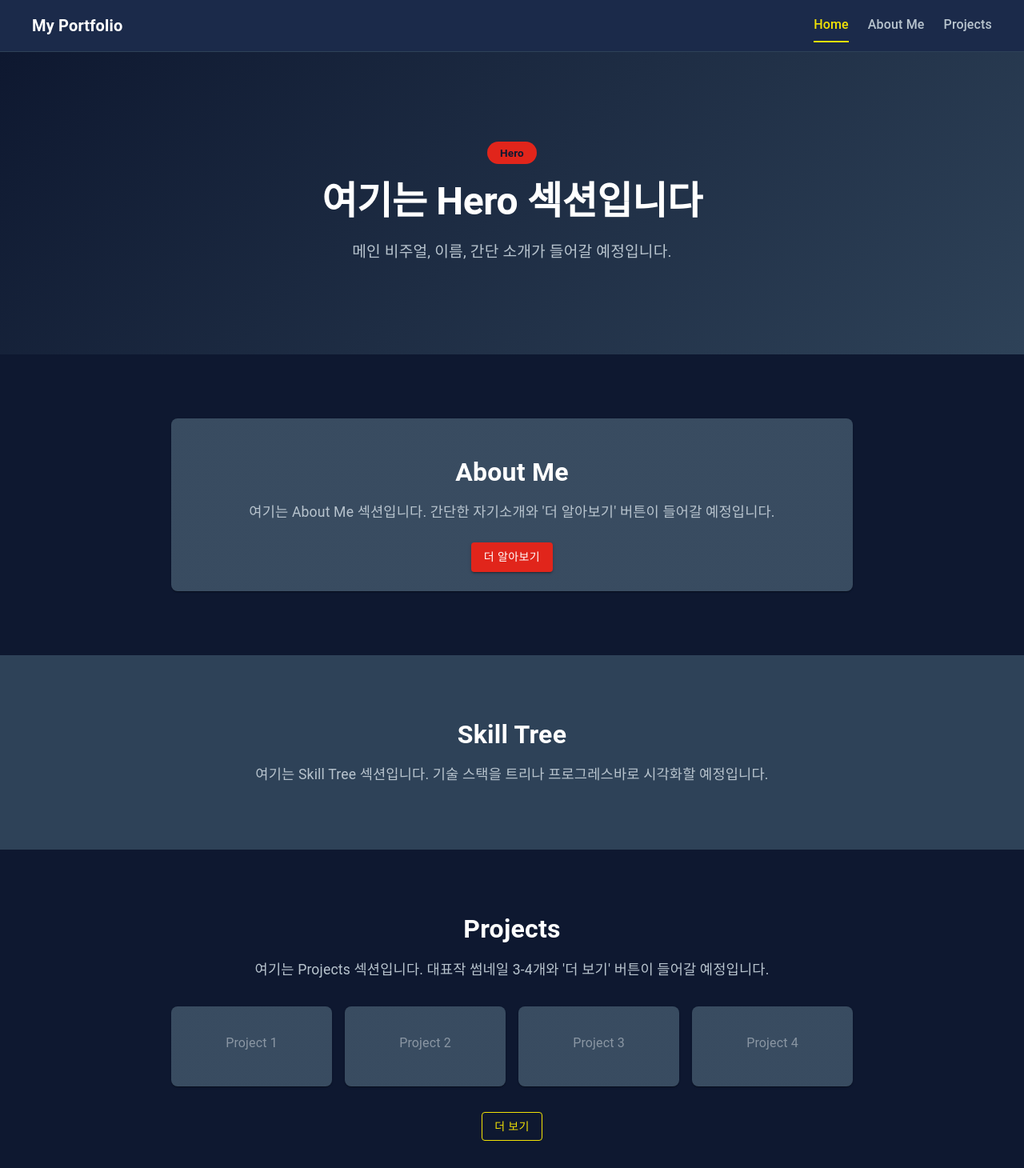
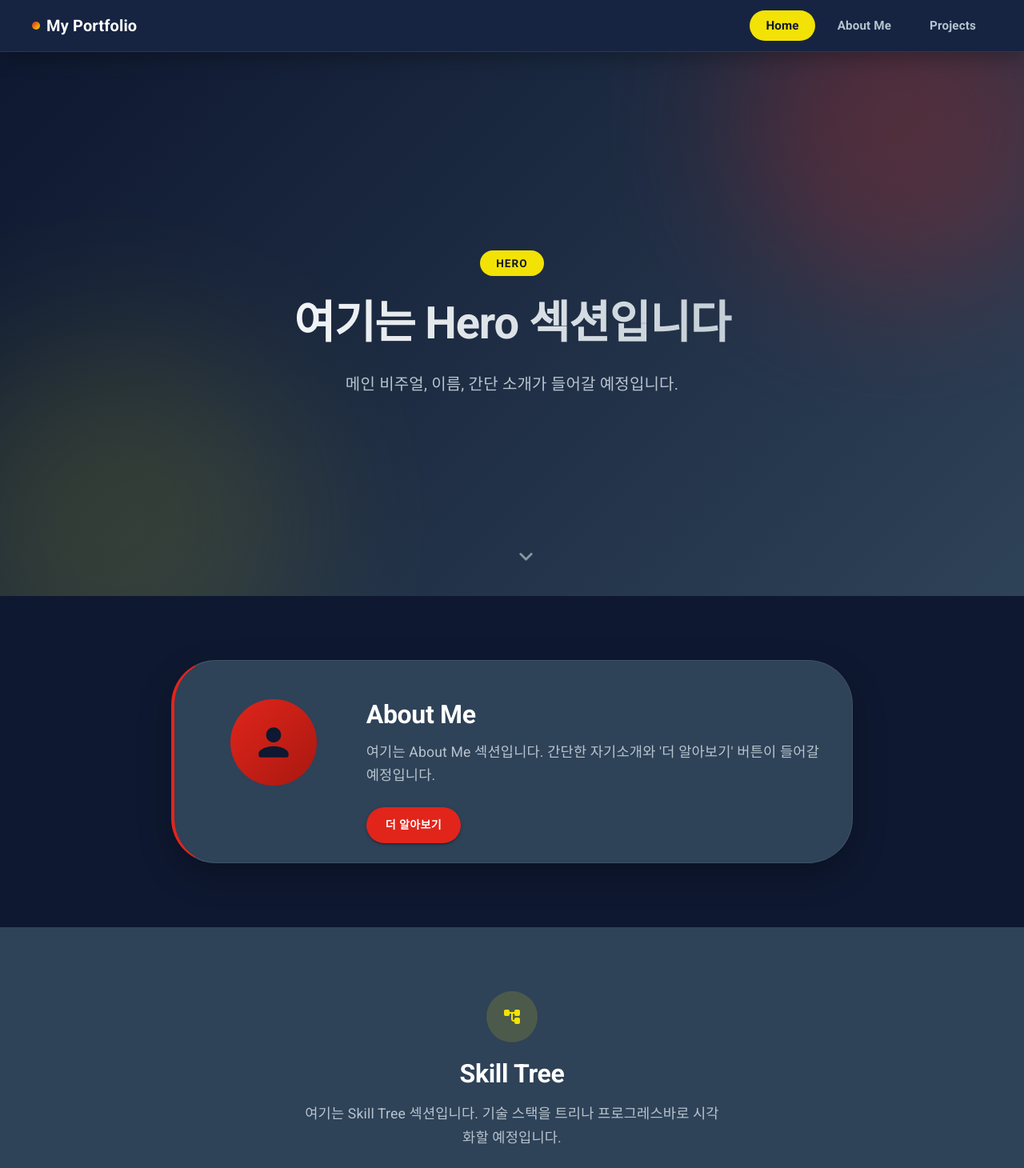
Before and after one commit to titato-water/my-portfolio, a React (Vite) app: page / in a window 1280 px wide. Shown: the top 1460 px of the page at 80% size. Built offline with nearby package versions, Linux system fonts and the light colour scheme.

Commit message:
포트폴리오 페이지 디자인 개선: 글래스 네비게이션, 히어로 그라데이션, 카드 호버 효과 추가
Co-Authored-By: Claude Sonnet 5 <noreply@anthropic.com>
Claude-Session: https://claude.ai/code/session_01J1e955gZo474Ppi3Sqz47r

```diff
--- a/src/components/common/navbar.jsx
+++ b/src/components/common/navbar.jsx
@@ -22,9 +22,10 @@ function Navbar() {
       position="sticky"
       elevation={0}
       sx={{
-        backgroundColor: 'secondary.main',
-        borderBottom: '1px solid',
-        borderColor: 'background.paper',
+        backgroundColor: 'rgba(27, 42, 74, 0.72)',
+        backdropFilter: 'blur(12px)',
+        borderBottom: '1px solid rgba(184, 196, 206, 0.12)',
+        boxShadow: '0 8px 24px rgba(0, 0, 0, 0.25)',
       }}
     >
       <Toolbar sx={{ justifyContent: 'center', px: { xs: 2, md: 3 } }}>
@@ -37,13 +38,24 @@ function Navbar() {
             justifyContent: 'space-between',
           }}
         >
+          <Box sx={{ display: 'flex', alignItems: 'center', gap: 1 }}>
+            <Box
+              sx={{
+                width: 10,
+                height: 10,
+                borderRadius: '50%',
+                background:
+                  'linear-gradient(135deg, var(--color-primary) 0%, var(--color-accent) 100%)',
+              }}
+            />
             <Typography
               variant="h6"
               sx={{ fontWeight: 700, color: 'text.primary' }}
             >
               My Portfolio
             </Typography>
-          <Box sx={{ display: 'flex', gap: { xs: 1.5, md: 3 } }}>
+          </Box>
+          <Box sx={{ display: 'flex', gap: { xs: 0.5, md: 1 } }}>
             {NAV_ITEMS.map((item) => (
               <Box
                 key={item.path}
@@ -52,17 +64,22 @@ function Navbar() {
                 end={item.path === '/'}
                 sx={{
                   textDecoration: 'none',
-                  fontSize: { xs: '0.85rem', md: '1rem' },
-                  fontWeight: 500,
+                  fontSize: { xs: '0.8rem', md: '0.95rem' },
+                  fontWeight: 600,
                   color: 'text.secondary',
+                  px: { xs: 1.5, md: 2.5 },
                   py: 1,
-                  borderBottom: '2px solid transparent',
+                  borderRadius: 999,
+                  transition: 'color 0.2s ease, background-color 0.2s ease',
                   '&.active': {
-                    color: 'accent.main',
-                    borderColor: 'accent.main',
+                    color: 'background.default',
+                    backgroundColor: 'accent.main',
                   },
                   '&:hover': {
-                    color: 'accent.hover',
+                    color: 'accent.main',
+                  },
+                  '&.active:hover': {
+                    color: 'background.default',
                   },
                 }}
               >
--- a/src/components/landing/about-section.jsx
+++ b/src/components/landing/about-section.jsx
@@ -2,10 +2,13 @@ import * as React from 'react';
 import { Link as RouterLink } from 'react-router-dom';
 import Box from '@mui/material/Box';
 import Container from '@mui/material/Container';
+import Grid from '@mui/material/Grid';
 import Card from '@mui/material/Card';
 import CardContent from '@mui/material/CardContent';
+import Avatar from '@mui/material/Avatar';
 import Typography from '@mui/material/Typography';
 import Button from '@mui/material/Button';
+import PersonRoundedIcon from '@mui/icons-material/PersonRounded';
 
 /**
  * About Me 섹션
@@ -29,18 +32,42 @@ function AboutSection() {
         <Card
           sx={{
             backgroundColor: 'background.paper',
-            borderRadius: 2,
-            textAlign: 'center',
+            borderRadius: 4,
+            borderLeft: '4px solid',
+            borderLeftColor: 'primary.main',
+            boxShadow: '0 16px 40px rgba(0, 0, 0, 0.25)',
+            transition: 'transform 0.25s ease, box-shadow 0.25s ease',
+            '&:hover': {
+              transform: 'translateY(-4px)',
+              boxShadow: '0 20px 48px rgba(0, 0, 0, 0.32)',
+            },
           }}
         >
           <CardContent sx={{ py: { xs: 4, md: 6 }, px: { xs: 3, md: 5 } }}>
+            <Grid container spacing={4} alignItems="center">
+              <Grid
+                size={{ xs: 12, md: 3 }}
+                sx={{ display: 'flex', justifyContent: 'center' }}
+              >
+                <Avatar
+                  sx={{
+                    width: { xs: 88, md: 108 },
+                    height: { xs: 88, md: 108 },
+                    background:
+                      'linear-gradient(135deg, var(--color-primary) 0%, var(--color-primary-dark) 100%)',
+                  }}
+                >
+                  <PersonRoundedIcon sx={{ fontSize: { xs: 44, md: 56 } }} />
+                </Avatar>
+              </Grid>
+              <Grid size={{ xs: 12, md: 9 }} sx={{ textAlign: { xs: 'center', md: 'left' } }}>
                 <Typography
                   variant="h4"
                   sx={{
                     fontSize: { xs: '1.5rem', md: '2rem' },
                     fontWeight: 700,
                     color: 'text.primary',
-                mb: 2,
+                    mb: 1.5,
                   }}
                 >
                   About Me
@@ -48,7 +75,7 @@ function AboutSection() {
                 <Typography
                   sx={{
                     fontSize: { xs: '1rem', md: '1.1rem' },
-                lineHeight: 1.6,
+                    lineHeight: 1.7,
                     color: 'text.secondary',
                     mb: 3,
                   }}
@@ -56,17 +83,11 @@ function AboutSection() {
                   여기는 About Me 섹션입니다. 간단한 자기소개와 '더 알아보기'
                   버튼이 들어갈 예정입니다.
                 </Typography>
-            <Button
-              component={RouterLink}
-              to="/about"
-              variant="contained"
-              sx={{
-                backgroundColor: 'primary.main',
-                '&:hover': { backgroundColor: 'primary.light' },
-              }}
-            >
+                <Button component={RouterLink} to="/about" variant="contained" color="primary">
                   더 알아보기
                 </Button>
+              </Grid>
+            </Grid>
           </CardContent>
         </Card>
       </Container>
--- a/src/components/landing/hero-section.jsx
+++ b/src/components/landing/hero-section.jsx
@@ -2,6 +2,7 @@ import * as React from 'react';
 import Box from '@mui/material/Box';
 import Container from '@mui/material/Container';
 import Typography from '@mui/material/Typography';
+import KeyboardArrowDownRoundedIcon from '@mui/icons-material/KeyboardArrowDownRounded';
 
 /**
  * Hero 섹션
@@ -13,28 +14,63 @@ function HeroSection() {
     <Box
       component="section"
       sx={{
+        position: 'relative',
         width: '100%',
+        overflow: 'hidden',
         display: 'flex',
         justifyContent: 'center',
+        alignItems: 'center',
+        minHeight: { xs: '70vh', md: '85vh' },
         background:
           'linear-gradient(135deg, var(--color-bg-primary) 0%, var(--color-bg-secondary) 100%)',
         py: { xs: 8, md: 14 },
         px: { xs: 2, md: 3 },
       }}
     >
-      <Container maxWidth="md" sx={{ textAlign: 'center' }}>
+      <Box
+        sx={{
+          position: 'absolute',
+          top: { xs: -80, md: -120 },
+          right: { xs: -80, md: -60 },
+          width: { xs: 220, md: 420 },
+          height: { xs: 220, md: 420 },
+          borderRadius: '50%',
+          background: 'var(--color-primary)',
+          opacity: 0.25,
+          filter: 'blur(90px)',
+          pointerEvents: 'none',
+        }}
+      />
+      <Box
+        sx={{
+          position: 'absolute',
+          bottom: { xs: -100, md: -140 },
+          left: { xs: -100, md: -80 },
+          width: { xs: 260, md: 460 },
+          height: { xs: 260, md: 460 },
+          borderRadius: '50%',
+          background: 'var(--color-accent)',
+          opacity: 0.12,
+          filter: 'blur(100px)',
+          pointerEvents: 'none',
+        }}
+      />
+
+      <Container maxWidth="md" sx={{ textAlign: 'center', position: 'relative' }}>
         <Typography
           component="span"
           sx={{
             display: 'inline-block',
-            mb: 2,
-            px: 2,
-            py: 0.5,
-            borderRadius: 4,
+            mb: 3,
+            px: 2.5,
+            py: 0.75,
+            borderRadius: 999,
             fontSize: { xs: '0.75rem', md: '0.85rem' },
-            fontWeight: 600,
+            fontWeight: 700,
+            letterSpacing: '0.08em',
+            textTransform: 'uppercase',
             color: 'background.default',
-            backgroundColor: 'primary.main',
+            backgroundColor: 'accent.main',
           }}
         >
           Hero
@@ -42,25 +78,49 @@ function HeroSection() {
         <Typography
           variant="h2"
           sx={{
-            fontSize: { xs: '2rem', md: '3rem' },
-            fontWeight: 700,
-            lineHeight: 1.3,
-            color: 'text.primary',
-            mb: 2,
+            fontSize: { xs: '2.25rem', md: '3.5rem' },
+            fontWeight: 800,
+            lineHeight: 1.25,
+            mb: 3,
+            background:
+              'linear-gradient(90deg, #ffffff 0%, var(--color-text-secondary) 100%)',
+            backgroundClip: 'text',
+            WebkitBackgroundClip: 'text',
+            WebkitTextFillColor: 'transparent',
           }}
         >
           여기는 Hero 섹션입니다
         </Typography>
         <Typography
           sx={{
-            fontSize: { xs: '1rem', md: '1.2rem' },
-            lineHeight: 1.6,
+            fontSize: { xs: '1rem', md: '1.25rem' },
+            lineHeight: 1.7,
             color: 'text.secondary',
+            maxWidth: 560,
+            mx: 'auto',
           }}
         >
           메인 비주얼, 이름, 간단 소개가 들어갈 예정입니다.
         </Typography>
       </Container>
+
+      <Box
+        sx={{
+          position: 'absolute',
+          bottom: { xs: 16, md: 32 },
+          left: '50%',
+          transform: 'translateX(-50%)',
+          display: { xs: 'none', sm: 'flex' },
+          color: 'text.disabled',
+          '@keyframes bounce': {
+            '0%, 100%': { transform: 'translateY(0)' },
+            '50%': { transform: 'translateY(8px)' },
+          },
+          animation: 'bounce 2s ease-in-out infinite',
+        }}
+      >
+        <KeyboardArrowDownRoundedIcon fontSize="large" />
+      </Box>
     </Box>
   );
 }
--- a/src/components/landing/projects-section.jsx
+++ b/src/components/landing/projects-section.jsx
@@ -7,6 +7,7 @@ import Card from '@mui/material/Card';
 import CardContent from '@mui/material/CardContent';
 import Typography from '@mui/material/Typography';
 import Button from '@mui/material/Button';
+import ImageRoundedIcon from '@mui/icons-material/ImageRounded';
 
 const PLACEHOLDER_PROJECTS = ['Project 1', 'Project 2', 'Project 3', 'Project 4'];
 
@@ -43,36 +44,58 @@ function ProjectsSection() {
         <Typography
           sx={{
             fontSize: { xs: '1rem', md: '1.1rem' },
-            lineHeight: 1.6,
+            lineHeight: 1.7,
             color: 'text.secondary',
+            maxWidth: 520,
+            mx: 'auto',
             mb: 4,
           }}
         >
           여기는 Projects 섹션입니다. 대표작 썸네일 3-4개와 '더 보기' 버튼이
           들어갈 예정입니다.
         </Typography>
-        <Grid container spacing={2} sx={{ mb: 4 }}>
+        <Grid container spacing={2.5} sx={{ mb: 4 }}>
           {PLACEHOLDER_PROJECTS.map((name) => (
             <Grid key={name} size={{ xs: 6, md: 3 }}>
               <Card
                 sx={{
                   backgroundColor: 'background.paper',
-                  borderRadius: 2,
+                  borderRadius: 3,
                   height: '100%',
+                  overflow: 'hidden',
+                  transition: 'transform 0.25s ease, box-shadow 0.25s ease',
+                  '&:hover': {
+                    transform: 'translateY(-6px)',
+                    boxShadow: '0 16px 32px rgba(0, 0, 0, 0.3)',
+                  },
                 }}
               >
+                <Box
+                  sx={{
+                    height: { xs: 64, md: 88 },
+                    display: 'flex',
+                    alignItems: 'center',
+                    justifyContent: 'center',
+                    background:
+                      'linear-gradient(135deg, var(--color-secondary) 0%, var(--color-bg-primary) 100%)',
+                    color: 'rgba(242, 226, 5, 0.55)',
+                  }}
+                >
+                  <ImageRoundedIcon fontSize="medium" />
+                </Box>
                 <CardContent
                   sx={{
                     display: 'flex',
                     alignItems: 'center',
                     justifyContent: 'center',
-                    minHeight: { xs: 80, md: 100 },
+                    py: 2,
                   }}
                 >
                   <Typography
                     sx={{
-                      fontSize: { xs: '0.9rem', md: '1rem' },
-                      color: 'text.disabled',
+                      fontSize: { xs: '0.85rem', md: '0.95rem' },
+                      fontWeight: 600,
+                      color: 'text.secondary',
                     }}
                   >
                     {name}
@@ -89,9 +112,12 @@ function ProjectsSection() {
           sx={{
             borderColor: 'accent.main',
             color: 'accent.main',
+            borderWidth: 1.5,
             '&:hover': {
+              borderWidth: 1.5,
               borderColor: 'accent.hover',
               color: 'accent.hover',
+              backgroundColor: 'rgba(242, 226, 5, 0.08)',
             },
           }}
         >
--- a/src/components/landing/skill-tree-section.jsx
+++ b/src/components/landing/skill-tree-section.jsx
@@ -2,6 +2,8 @@ import * as React from 'react';
 import Box from '@mui/material/Box';
 import Container from '@mui/material/Container';
 import Typography from '@mui/material/Typography';
+import Avatar from '@mui/material/Avatar';
+import AccountTreeRoundedIcon from '@mui/icons-material/AccountTreeRounded';
 
 /**
  * Skill Tree 섹션
@@ -22,6 +24,18 @@ function SkillTreeSection() {
       }}
     >
       <Container maxWidth="md" sx={{ textAlign: 'center' }}>
+        <Avatar
+          sx={{
+            width: 64,
+            height: 64,
+            mx: 'auto',
+            mb: 2.5,
+            backgroundColor: 'rgba(242, 226, 5, 0.15)',
+            color: 'accent.main',
+          }}
+        >
+          <AccountTreeRoundedIcon fontSize="medium" />
+        </Avatar>
         <Typography
           variant="h4"
           sx={{
@@ -36,13 +50,28 @@ function SkillTreeSection() {
         <Typography
           sx={{
             fontSize: { xs: '1rem', md: '1.1rem' },
-            lineHeight: 1.6,
+            lineHeight: 1.7,
             color: 'text.secondary',
+            maxWidth: 520,
+            mx: 'auto',
+            mb: 3,
           }}
         >
           여기는 Skill Tree 섹션입니다. 기술 스택을 트리나 프로그레스바로
           시각화할 예정입니다.
         </Typography>
+        <Box
+          sx={{
+            border: '1.5px dashed rgba(242, 226, 5, 0.35)',
+            borderRadius: 3,
+            py: { xs: 3, md: 4 },
+            px: 2,
+            color: 'text.disabled',
+            fontSize: '0.9rem',
+          }}
+        >
+          시각화 영역 (Coming soon)
+        </Box>
       </Container>
     </Box>
   );
--- a/src/main.jsx
+++ b/src/main.jsx
@@ -2,6 +2,10 @@ import { StrictMode } from 'react'
 import { createRoot } from 'react-dom/client'
 import { ThemeProvider } from '@mui/material/styles'
 import CssBaseline from '@mui/material/CssBaseline'
+import '@fontsource/roboto/300.css'
+import '@fontsource/roboto/400.css'
+import '@fontsource/roboto/500.css'
+import '@fontsource/roboto/700.css'
 import './index.css'
 import App from './App.jsx'
 import theme from './theme.js'
--- a/src/theme.js
+++ b/src/theme.js
@@ -31,11 +31,34 @@ const theme = createTheme({
       disabled: '#8a96a3',
     },
   },
+  shape: {
+    borderRadius: 14,
+  },
   typography: {
     fontFamily: '"Roboto", "Helvetica", "Arial", sans-serif',
     h1: {
       fontSize: '2.125rem',
-      fontWeight: 500,
+      fontWeight: 700,
+      letterSpacing: '-0.02em',
+    },
+    h2: {
+      fontWeight: 700,
+      letterSpacing: '-0.02em',
+    },
+    h3: {
+      fontWeight: 700,
+      letterSpacing: '-0.01em',
+    },
+    h4: {
+      fontWeight: 700,
+      letterSpacing: '-0.01em',
+    },
+    h6: {
+      fontWeight: 700,
+    },
+    button: {
+      textTransform: 'none',
+      fontWeight: 600,
     },
   },
   spacing: 8,
@@ -50,6 +73,38 @@ const theme = createTheme({
         },
       },
     },
+    MuiButton: {
+      styleOverrides: {
+        root: {
+          borderRadius: 999,
+          paddingLeft: 24,
+          paddingRight: 24,
+          paddingTop: 10,
+          paddingBottom: 10,
+        },
+        containedPrimary: {
+          boxShadow: '0 8px 20px rgba(225, 37, 27, 0.35)',
+          '&:hover': {
+            boxShadow: '0 10px 26px rgba(255, 75, 62, 0.45)',
+          },
+        },
+      },
+    },
+    MuiCard: {
+      styleOverrides: {
+        root: {
+          backgroundImage: 'none',
+          border: '1px solid rgba(184, 196, 206, 0.12)',
+        },
+      },
+    },
+    MuiChip: {
+      styleOverrides: {
+        root: {
+          fontWeight: 600,
+        },
+      },
+    },
   },
 });
 
```
Also changed, not shown: src/components/landing/contact-section.jsx (+25 -1 lines), src/pages/about-me.jsx (+15 -1 lines), src/pages/projects.jsx (+15 -1 lines). Lines whose indentation alone changed are shown as unchanged.
